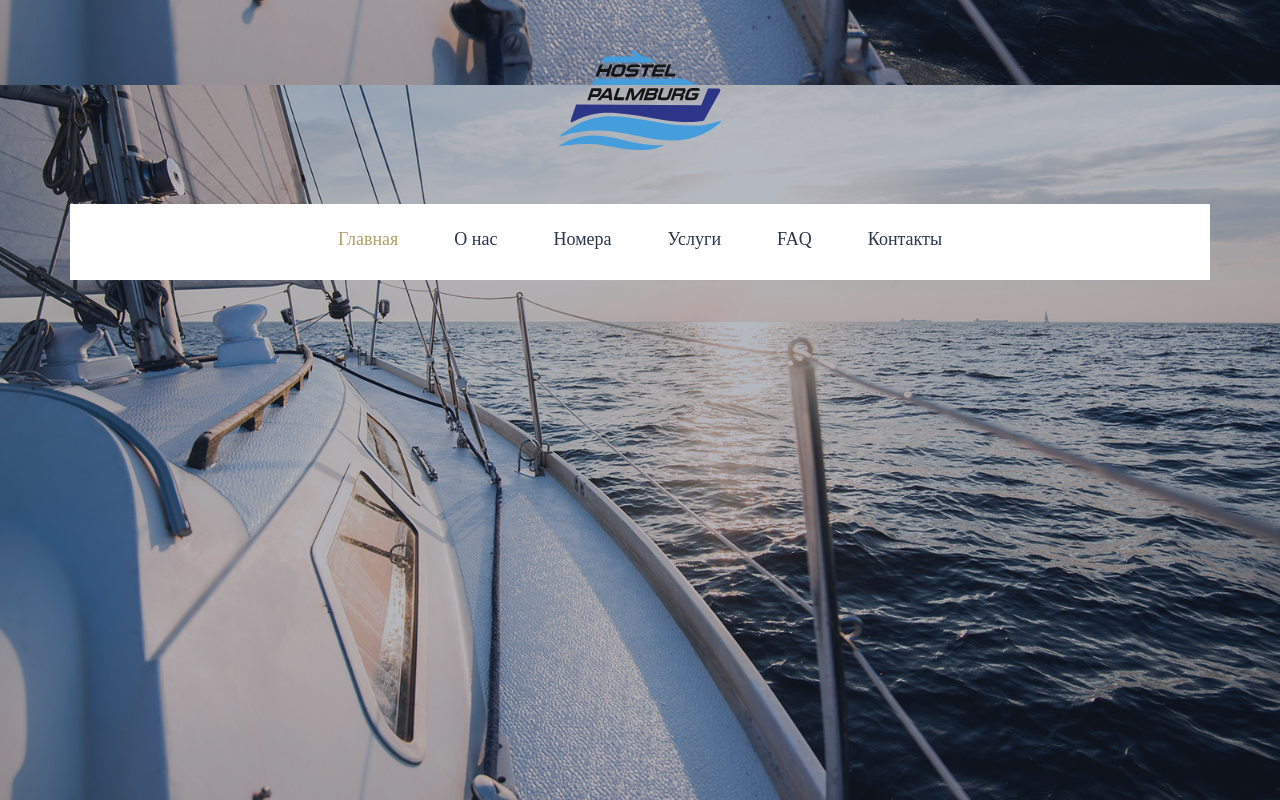
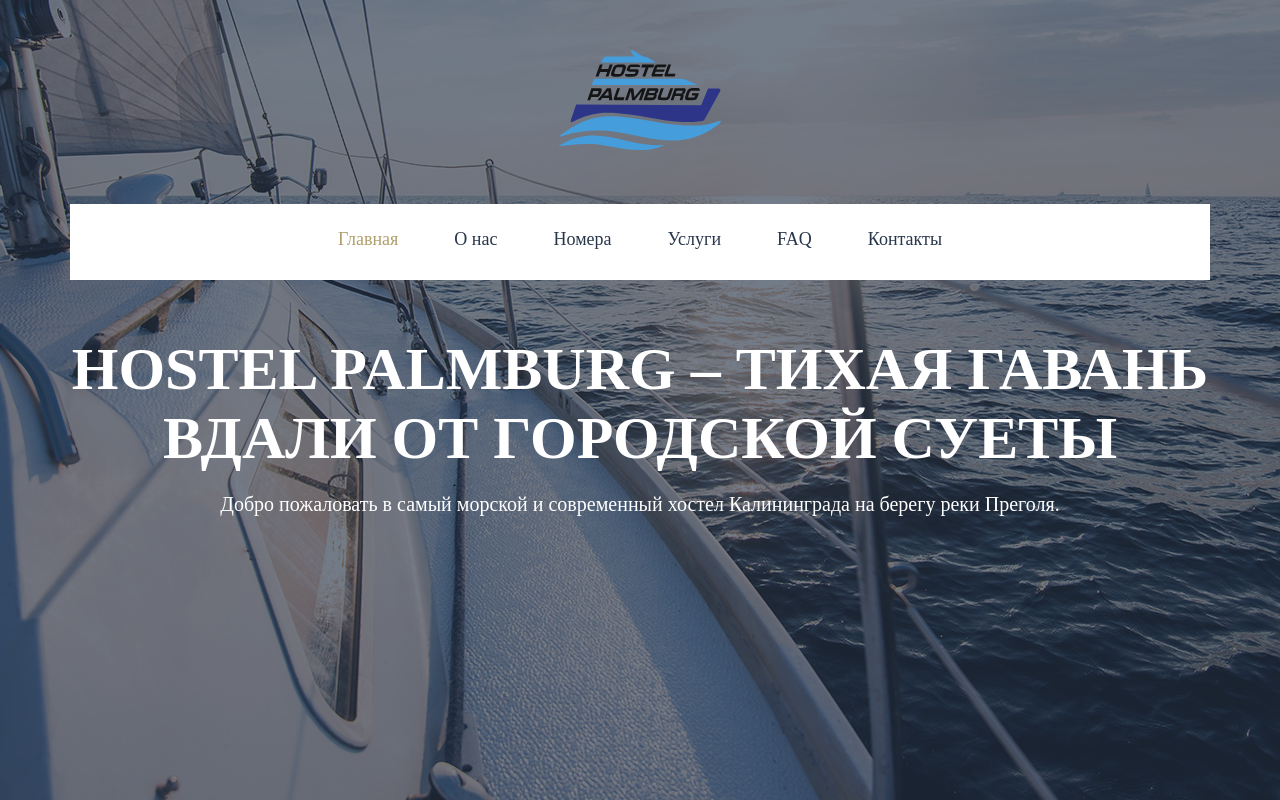
Before and after one commit to Nrect/hostel-site, a Nuxt app: page / in a window 1280 px wide. Shown: the top 800 px of the page. Built offline with nearby package versions, Linux system fonts and the light colour scheme.

Commit message:
intro ~temp

```diff
--- a/assets/stylesheets/base/_typography.scss
+++ b/assets/stylesheets/base/_typography.scss
@@ -1,6 +1,10 @@
 body {
   color: $--black-text;
   font-size: 16px;
+}
+
+h1 {
+  font-size: 60px;
 }
 
 h3 {
--- a/assets/stylesheets/components/_intro.scss
+++ b/assets/stylesheets/components/_intro.scss
@@ -1,13 +1,23 @@
 .intro {
+  &--main {
+    height: 800px;
+    background: $--black url("~assets/images/intro-bg.jpg") no-repeat center center fixed;
+
+    .intro__subtitle {
+      display: block;
+    }
+  }
+
   width: 100%;
-  height: 970px;
-  background: $--black url("~assets/images/intro-bg.jpg") no-repeat center center fixed;
+  height: 75vh;
   background-size: cover;
+  background: $--black url("~assets/images/bg2.jpg") no-repeat center center fixed;
+
 
   &:after {
     content: '';
     width: 100%;
-    height: 970px;
+    height: 800px;
 
     display: block;
 
@@ -16,7 +26,11 @@
     left: 0;
 
     background: $--black;
-    opacity: .35;
+    opacity: .65;
+  }
+
+  &:not(.intro--main):after {
+    height: 75vh;
   }
 
   &__bg {
@@ -25,4 +39,30 @@
     width: 100%;
     height: 100%;
   }
+
+  &__wrapper {
+    @extend %display-flex;
+    justify-content: center;
+    align-items: center;
+
+    height: 100%;
+
+    color: $--white;
+    text-align: center;
+  }
+
+  &__content {
+    z-index: 2;
+  }
+
+  &__title {
+    padding-top: 50px;
+    padding-bottom: 20px;
+    text-transform: uppercase;
+  }
+
+  &__subtitle {
+    font-size: 20px;
+    display: none;
+  }
 }
--- a/assets/stylesheets/layout/_header-nav.scss
+++ b/assets/stylesheets/layout/_header-nav.scss
@@ -1,4 +1,5 @@
 .header-nav {
+  display: block;
   padding: 0 15px;
 
   background: $--white;
--- a/assets/stylesheets/layout/_mobile-menu.scss
+++ b/assets/stylesheets/layout/_mobile-menu.scss
@@ -43,7 +43,7 @@
 
     flex-flow: column;
     overflow: auto;
-    z-index: 20;
+    z-index: 999;
 
     height: 100%;
     transform: translateX(100%);
--- a/components/Intro.vue
+++ b/components/Intro.vue
@@ -1,10 +1,39 @@
 <template lang="pug">
   .intro
-    .container
+    .intro__wrapper
+      .container
+        .intro__content
+          h1.intro__title {{getPageName}}
+          p.intro__subtitle Добро пожаловать в самый морской и современный хостел Калининграда на берегу реки Преголя.
 </template>
 
 <script>
 export default {
-  name: 'AppIntro'
+  name: 'AppIntro',
+  data () {
+    return {
+      currentPageTitle: ''
+    }
+  },
+  computed: {
+    getPageName () {
+      const routeName = this.$route.name
+      switch (routeName) {
+        case 'index':
+          return 'HOSTEL PALMBURG – ТИХАЯ ГАВАНЬ ВДАЛИ ОТ ГОРОДСКОЙ СУЕТЫ'
+        case 'about-us':
+          return 'О нас'
+        case 'rooms':
+          return 'НОМЕРА'
+        case 'services':
+          return 'Услуги'
+        case 'faq':
+          return 'FAQ'
+        case 'contacts':
+          return 'Наши Контакты '
+      }
+      return routeName
+    }
+  }
 }
 </script>
--- /dev/null
+++ b/layouts/main.vue
@@ -0,0 +1,25 @@
+<template lang="pug">
+  div
+    AppSprites
+    AppHeader
+    app-intro.intro--main
+    Nuxt
+    app-footer
+</template>
+<script>
+import AppSprites from '~/components/Sprites'
+import AppHeader from '~/components/layout/Header'
+import AppLogo from '~/components/Logo'
+import AppIntro from '~/components/Intro'
+import AppFooter from '~/components/layout/Footer'
+
+export default {
+  components: {
+    AppFooter,
+    AppIntro,
+    AppLogo,
+    AppHeader,
+    AppSprites
+  }
+}
+</script>
--- a/pages/index.vue
+++ b/pages/index.vue
@@ -8,6 +8,7 @@
 import AppIntro from '~/components/Intro'
 
 export default {
-  components: { AppIntro }
+  components: { AppIntro },
+  layout: 'main'
 }
 </script>
```
Also changed, not shown: assets/images/bg2.jpg (added).
